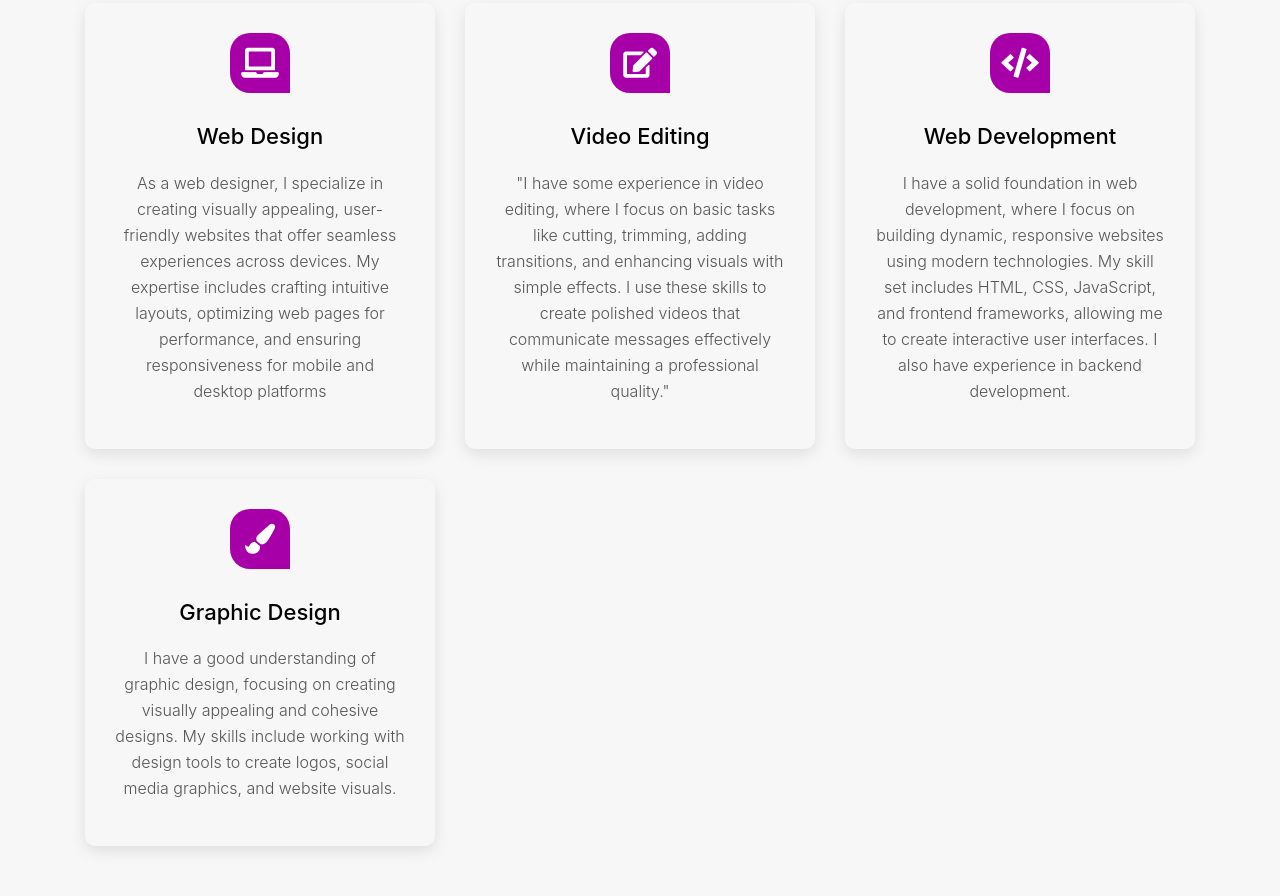
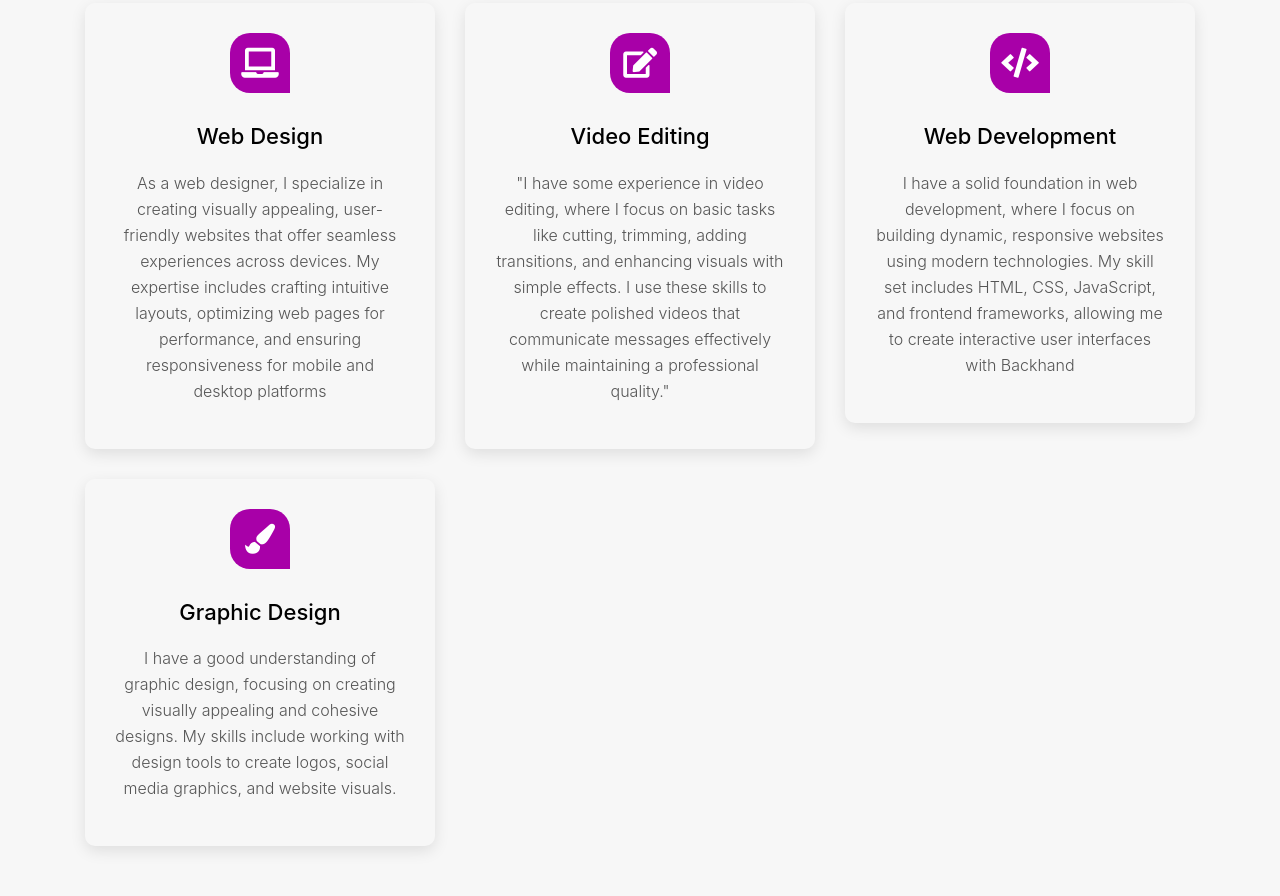
Before and after one commit to DarshanaPatel18/Portfolio-Website, a plain HTML site: page index.html in a window 1280 px wide. Shown: the part 1756-2652 px from the top of the page. Drawn offline with nearby package versions, Linux system fonts and the light colour scheme; a script that the page names is missing.

Commit message:
Update index.html

```diff
--- a/index.html
+++ b/index.html
@@ -294,7 +294,7 @@
             <h3>web development</h3>
             <p>I have a solid foundation in web development, where I focus on building dynamic, responsive websites
               using modern technologies. My skill set includes HTML, CSS, JavaScript, and frontend frameworks, allowing
-              me to create interactive user interfaces. I also have experience in backend development.</p>
+              me to create interactive user interfaces with Backhand </p>
           </div>
         </div>
         <div class="col-lg-4 col-md-6">
```
